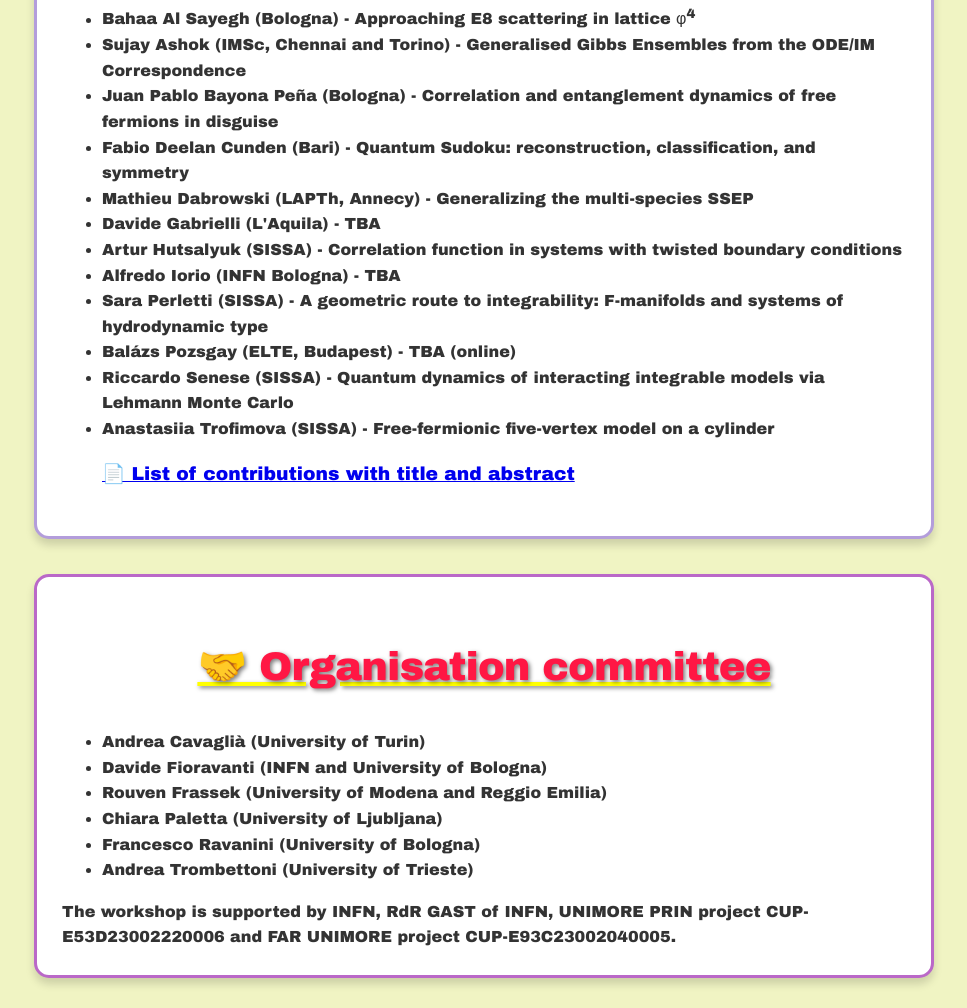
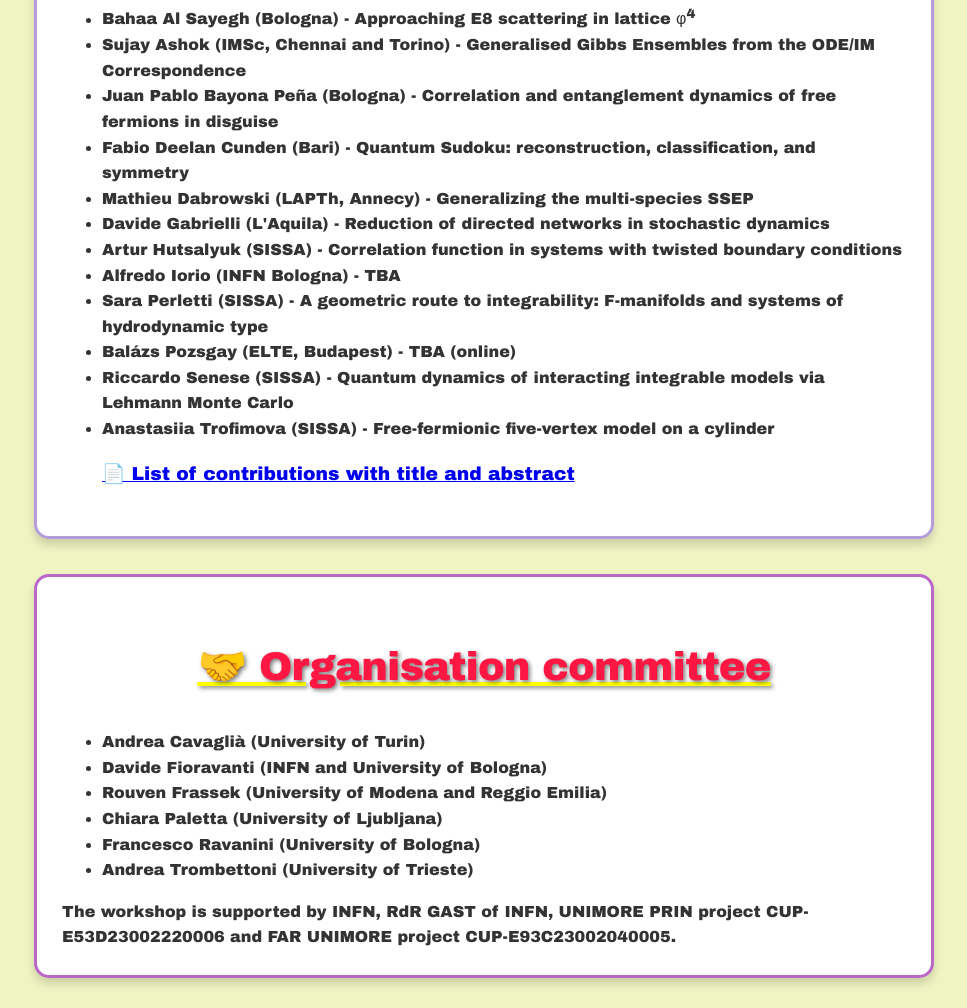
Before and after one commit to AllAroundIntegrability/AllAroundIntegrability.github.io, a plain HTML site: page index.html in a window 1280 px wide. Shown: the part 1266-2274 px from the top of the page, without its empty margins (156-1123 px from the left). Drawn offline with Linux system fonts and the light colour scheme.

Commit message:
Add Gabrielli talk title
Co-Authored-By: Claude Opus 5.5 <noreply@anthropic.com>
Claude-Session: https://claude.ai/code/session_01463khWFwv4kPYFCGpEAfk4

```diff
--- a/index.html
+++ b/index.html
@@ -471,7 +471,7 @@
                <li><b>Juan Pablo Bayona Peña</b> (Bologna) - Correlation and entanglement dynamics of free fermions in disguise</li>
                <li><b>Fabio Deelan Cunden</b> (Bari) - Quantum Sudoku: reconstruction, classification, and symmetry</li>
                <li><b>Mathieu Dabrowski</b> (LAPTh, Annecy) - Generalizing the multi-species SSEP</li>
-               <li><b>Davide Gabrielli</b> (L'Aquila) - TBA</li>
+               <li><b>Davide Gabrielli</b> (L'Aquila) - Reduction of directed networks in stochastic dynamics</li>
                <li><b>Artur Hutsalyuk</b>  (SISSA) - Correlation function in systems with twisted boundary conditions</li>
                <li><b>Alfredo Iorio</b> (INFN Bologna) - TBA</li>
                <li><b>Sara Perletti</b> (SISSA) - A geometric route to integrability:  F-manifolds and systems of hydrodynamic type</li>
```
